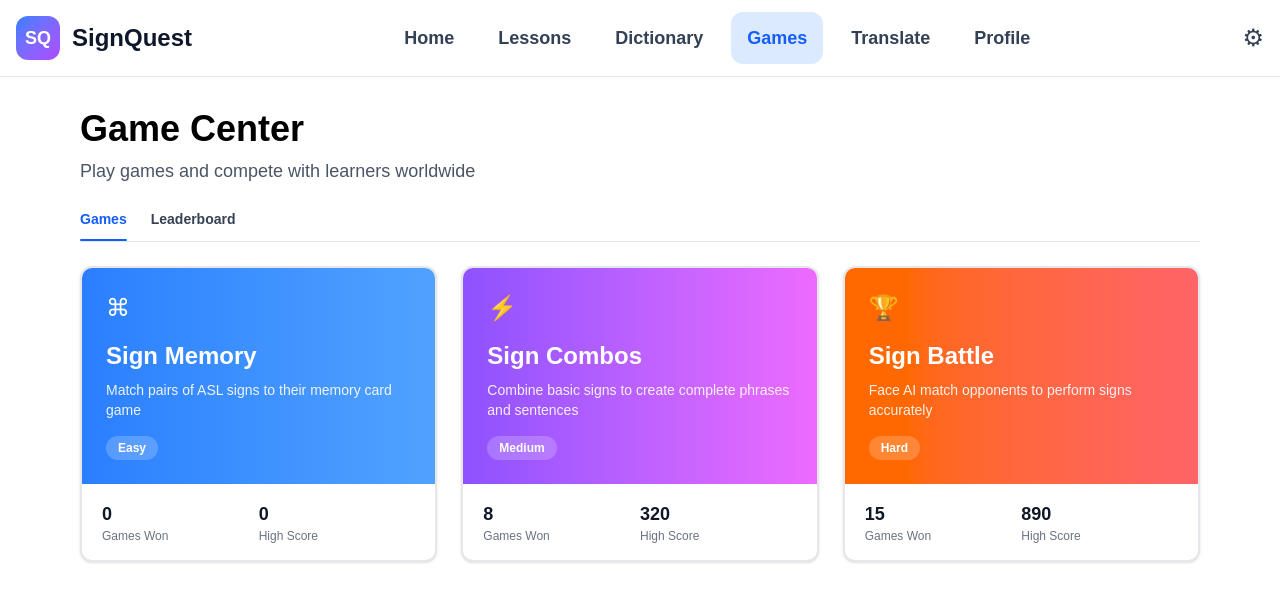
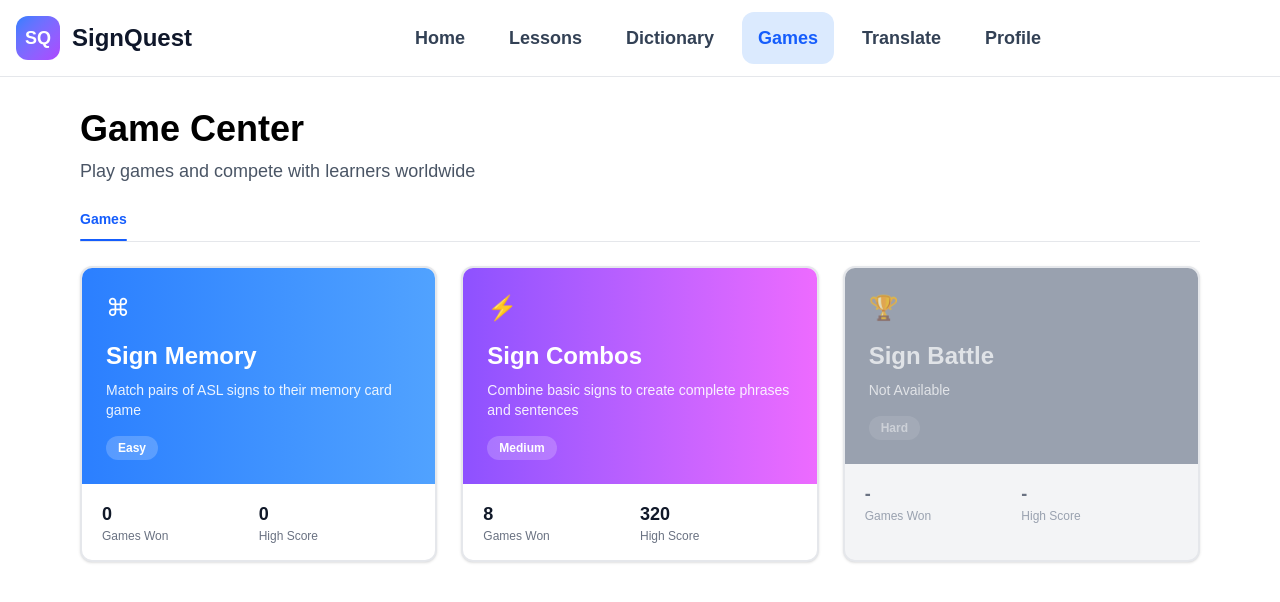
Before and after one commit to CalebR04/Educational-App-Design-Project, a Next.js app in the folder my-app/: page /games in a window 1280 px wide. Shown: the top 602 px of the page. Built offline with nearby package versions, Linux system fonts and the light colour scheme.

Commit message:
Disabled buttons that are not used

```diff
--- a/my-app/app/games/memory/page.tsx
+++ b/my-app/app/games/memory/page.tsx
@@ -17,7 +17,6 @@ type Card = {
 };
 
 function createCards(numPairs = 10): Card[] {
-  // Randomly select letters from the full alphabet
   const shuffledLetters = allLetters.sort(() => 0.5 - Math.random());
   const selectedLetters = shuffledLetters.slice(0, numPairs);
 
@@ -53,8 +52,6 @@ export default function MemoryGame() {
   const [highScore, setHighScore] = useState(0);
   const [moves, setMoves] = useState(20);
   const [gameOver, setGameOver] = useState(false);
-
-  // New flag: when true, ignore clicks (prevents fast clicking)
   const [isChecking, setIsChecking] = useState(false);
 
   useEffect(() => {
@@ -86,9 +83,7 @@ export default function MemoryGame() {
   }
 
   function handleFlip(index: number) {
-    if (isChecking) return;
-    if (gameOver) return;
-    if (cards[index].flipped || cards[index].matched) return;
+    if (isChecking || gameOver || cards[index].flipped || cards[index].matched) return;
 
     const newCards = [...cards];
     newCards[index].flipped = true;
@@ -119,7 +114,6 @@ export default function MemoryGame() {
           if (newCards.every((c) => c.matched)) {
             const wins = Number(localStorage.getItem("memoryWins") || 0);
             localStorage.setItem("memoryWins", (wins + 1).toString());
-
             setTimeout(nextLevel, 400);
           }
         }, 600);
@@ -148,7 +142,6 @@ export default function MemoryGame() {
       <Navbar active="Games" />
 
       <main className="max-w-5xl mx-auto mt-8 px-4">
-        {/* Back button */}
         <button
           onClick={() => (window.location.href = "/games")}
           className="flex items-center gap-2 rounded-xl px-4 py-2 text-lg font-semibold text-blue-600 hover:bg-blue-50 transition mb-2"
@@ -157,53 +150,50 @@ export default function MemoryGame() {
           <span>Back to Games</span>
         </button>
 
-        {/* Title */}
         <h1 className="text-3xl font-bold text-black">Sign Memory</h1>
         <p className="text-black mt-1">Match the ASL sign to the corresponding letter!</p>
 
-        {/* Info cards */}
         <div className="mt-6 flex gap-4 flex-wrap justify-center">
           <div className="flex items-center bg-white border-2 border-gray-200 rounded-xl px-6 py-4 flex-1 max-w-[300px] justify-center gap-3">
             <div className="w-4 h-4 bg-blue-500 rounded-sm"></div>
             <div className="font-semibold text-black text-center">Moves: {moves}</div>
           </div>
-
           <div className="flex items-center bg-white border-2 border-gray-200 rounded-xl px-6 py-4 flex-1 max-w-[300px] justify-center gap-3">
             <div className="w-4 h-4 bg-green-500 rounded-sm"></div>
             <div className="font-semibold text-black text-center">Score: {score}</div>
           </div>
-
           <div className="flex items-center bg-white border-2 border-gray-200 rounded-xl px-6 py-4 flex-1 max-w-[300px] justify-center gap-3">
             <div className="w-4 h-4 bg-yellow-500 rounded-sm"></div>
             <div className="font-semibold text-black text-center">High Score: {highScore}</div>
           </div>
         </div>
 
-        {/* Game board */}
         <div className="mt-6 relative bg-white border-2 border-gray-200 rounded-xl p-6">
           <div className="grid grid-cols-5 gap-4 justify-items-center">
             {cards.map((card, index) => {
-              // determine visual classes:
               const isMatched = card.matched;
               const isFlipped = card.flipped || card.matched;
-              // when matched -> green background; otherwise blue
+
+              // Add green border if matched
+              const borderClass = isMatched ? "border-4 border-green-500" : "border-2 border-gray-200";
               const bgClass = isMatched ? "bg-green-500" : "bg-blue-400";
-              // reduce pointer events while checking to avoid fast double-clicks
               const pointerClass = isChecking && !isMatched ? "pointer-events-none opacity-90" : "";
 
               return (
                 <button
                   key={card.id}
                   onClick={() => handleFlip(index)}
-                  className={`h-32 w-32 rounded-xl flex items-center justify-center border-2 border-gray-200 hover:border-gray-400 shadow-lg ${bgClass} ${pointerClass}`}
+                  className={`h-32 w-32 rounded-xl flex items-center justify-center shadow-lg overflow-hidden ${bgClass} ${borderClass} ${pointerClass}`}
                 >
                   {isFlipped ? (
                     card.type === "letter" ? (
                       <span className="text-4xl font-bold text-white">{card.display}</span>
                     ) : (
-                      <div className="h-24 w-24 rounded-full bg-white flex items-center justify-center overflow-hidden">
-                        <img src={card.display} alt={card.letter} className="h-full w-full object-cover" />
-                      </div>
+                      <img
+                        src={card.display}
+                        alt={card.letter}
+                        className="h-full w-full object-cover"
+                      />
                     )
                   ) : (
                     <span className="text-4xl font-bold text-white">?</span>
@@ -213,7 +203,6 @@ export default function MemoryGame() {
             })}
           </div>
 
-          {/* Game Over Overlay */}
           {gameOver && (
             <div
               className="absolute top-1/2 left-1/2 transform -translate-x-1/2 -translate-y-1/2
--- a/my-app/app/games/page.tsx
+++ b/my-app/app/games/page.tsx
@@ -29,6 +29,7 @@ export default function GamesPage() {
       gradient: "from-blue-500 to-blue-400",
       icon: "⌘",
       link: "/games/memory",
+      available: true,
     },
     {
       title: "Sign Combos",
@@ -39,6 +40,7 @@ export default function GamesPage() {
       gradient: "from-violet-500 to-fuchsia-400",
       icon: "⚡",
       link: "/games/combos",
+      available: true,
     },
     {
       title: "Sign Battle",
@@ -46,9 +48,10 @@ export default function GamesPage() {
       difficulty: "Hard",
       plays: 15,
       score: 890,
-      gradient: "from-orange-500 to-red-400",
+      gradient: "from-gray-400 to-gray-300",
       icon: "🏆",
       link: "/games/battle",
+      available: false, // Set unavailable
     },
   ];
 
@@ -76,16 +79,20 @@ export default function GamesPage() {
             )}
           </button>
 
+          {/*
           <Link
             href="/games/leaderboard"
             className="font-bold text-gray-700 hover:text-gray-900"
           >
             Leaderboard
           </Link>
+          */}
         </section>
 
         <section className="mt-6 grid grid-cols-1 gap-6 md:grid-cols-2 xl:grid-cols-3">
-          {games.map((game) => (
+          {games.map((game) =>
+            game.available ? (
+              // Available game card
               <Link
                 key={game.title}
                 href={game.link}
@@ -114,7 +121,37 @@ export default function GamesPage() {
                   </div>
                 </div>
               </Link>
-          ))}
+            ) : (
+              // Unavailable (greyed out) game card
+              <div
+                key={game.title}
+                className="block overflow-hidden rounded-xl border-2 border-gray-200 bg-gray-100 shadow-sm cursor-not-allowed"
+              >
+                <div className="bg-gray-400 p-6 text-white">
+                  <div className="text-2xl opacity-70">{game.icon}</div>
+
+                  <h2 className="mt-4 text-2xl font-bold opacity-70">{game.title}</h2>
+                  <p className="mt-2 text-sm text-white/70">Not Available</p>
+
+                  <div className="mt-4 inline-flex rounded-full bg-white/20 px-3 py-1 text-xs font-semibold opacity-50">
+                    {game.difficulty}
+                  </div>
+                </div>
+
+                <div className="grid grid-cols-2 px-5 py-4">
+                  <div>
+                    <p className="text-lg font-bold text-gray-500">-</p>
+                    <p className="text-xs text-gray-400">Games Won</p>
+                  </div>
+
+                  <div>
+                    <p className="text-lg font-bold text-gray-500">-</p>
+                    <p className="text-xs text-gray-400">High Score</p>
+                  </div>
+                </div>
+              </div>
+            )
+          )}
         </section>
       </main>
     </div>
--- a/my-app/app/page.tsx
+++ b/my-app/app/page.tsx
@@ -3,6 +3,7 @@ import Navbar from "../components/Navbar";
 export default function Home() {
   const dailyProgress = 0;
 
+  {/*
   const quickActions = [
     {
       title: "Continue Lesson",
@@ -47,6 +48,7 @@ export default function Home() {
       iconText: "text-pink-600",
     },
   ];
+  */}
 
   const achievements = [
     {
@@ -111,6 +113,7 @@ export default function Home() {
           </div>
         </div>
 
+        {/*
         <div className="w-full max-w-6xl mt-8 text-left">
           <h3 className="text-2xl font-bold text-gray-900">Quick Actions</h3>
         </div>
@@ -134,6 +137,7 @@ export default function Home() {
             </div>
           ))}
         </div>
+        */}
 
         <div className="w-full max-w-6xl mt-10 text-left">
           <h3 className="text-2xl font-bold text-gray-900">Recent Achievements</h3>
--- a/my-app/components/Navbar.tsx
+++ b/my-app/components/Navbar.tsx
@@ -23,15 +23,16 @@ export default function Navbar({ active }: NavbarProps) {
 
   return (
     <header className="border-b border-gray-200 bg-white">
-      <div className="mx-auto flex max-w-7xl items-center justify-between px-4 py-3">
-        <div className="flex items-center gap-3">
+      <div className="mx-auto flex max-w-7xl items-center px-4 py-3">
+        {/* Logo / App Name */}
+        <div className="flex items-center gap-3 mr-auto">
           <div className="flex h-11 w-11 items-center justify-center rounded-xl bg-gradient-to-br from-blue-500 to-purple-500 text-lg font-bold text-white">
             SQ
           </div>
           <span className="text-2xl font-bold text-[#0f172a]">SignQuest</span>
         </div>
 
-        <nav className="flex items-center gap-3">
+        <nav className="flex flex-1 justify-center gap-3">
           {tabs.map((tab) => {
             const isActive = tab.name === active;
 
@@ -51,6 +52,7 @@ export default function Navbar({ active }: NavbarProps) {
           })}
         </nav>
 
+        {/*
         <div className="relative">
           <button
             onClick={() => setOpen(!open)}
@@ -91,6 +93,7 @@ export default function Navbar({ active }: NavbarProps) {
             </div>
           )}
         </div>
+        */}
       </div>
     </header>
   );
```
Lines whose indentation alone changed are shown as unchanged.
